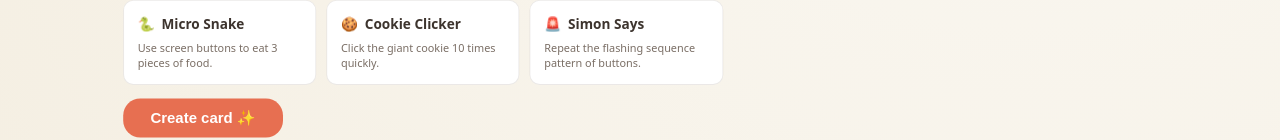
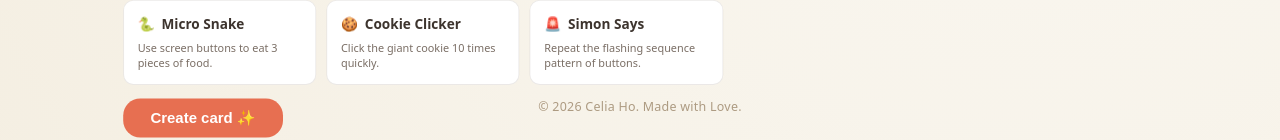
Before and after one commit to ChickChickk/personalized-card, a plain HTML site: page index.html in a window 1280 px wide. Shown: the part 673-813 px from the top of the page. Drawn offline with Linux system fonts and the light colour scheme; files whose address does not match are found by name; a web font is replaced by a local one.

Commit message:
Added Copyright

```diff
--- a/style.css
+++ b/style.css
@@ -309,16 +309,20 @@
 }
 
 .site-footer {
-  position: relative;
-  z-index: 1;
-  padding: 24px 16px 32px;
+  position: fixed;
+  left: 0;
+  right: 0;
+  bottom: 12px;
+  z-index: 20;
   text-align: center;
+  pointer-events: none;
 }
 
 .copyright {
   margin: 0;
-  color: rgba(92, 58, 16, 0.55);
-  font-size: 0.82rem;
+  color: rgba(92, 58, 16, 0.48);
+  font-size: 0.78rem;
+  letter-spacing: 0.02em;
 }
 
 .mode-shared-link #btn-game-back,
```
